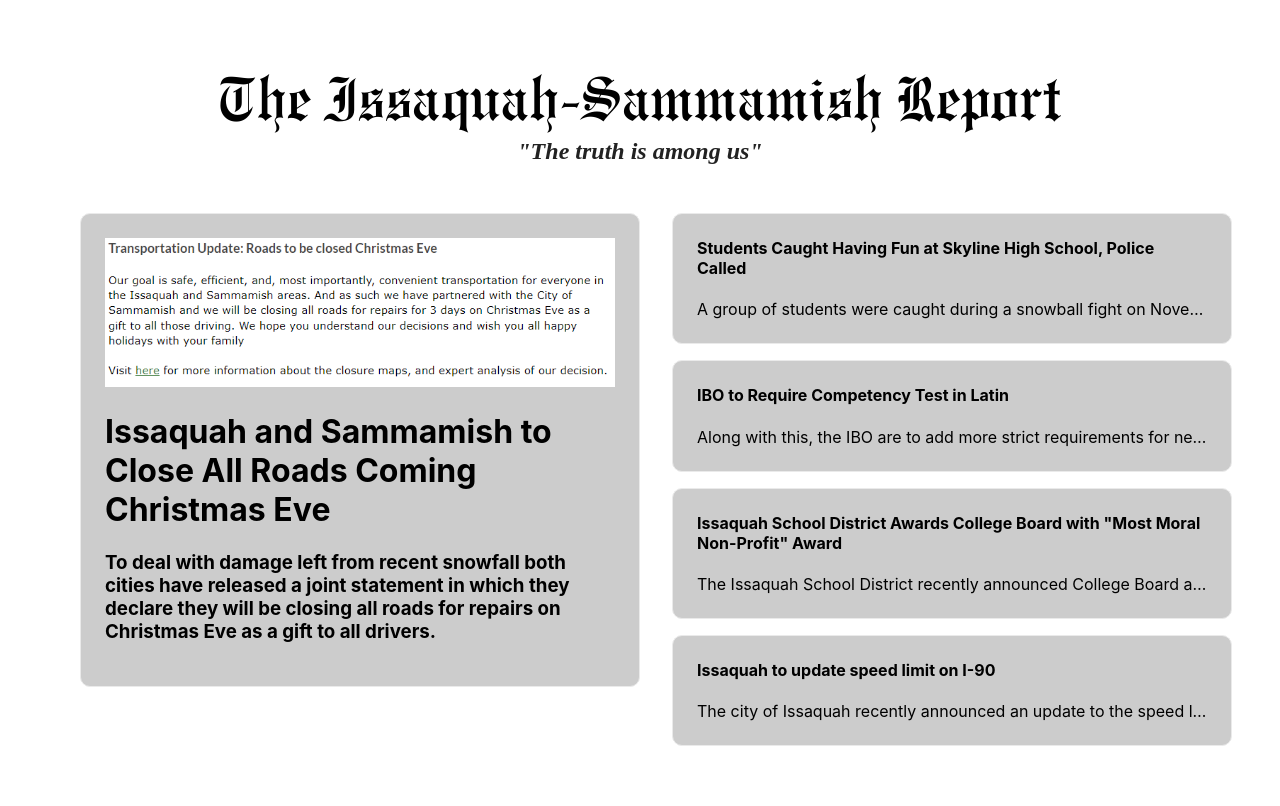
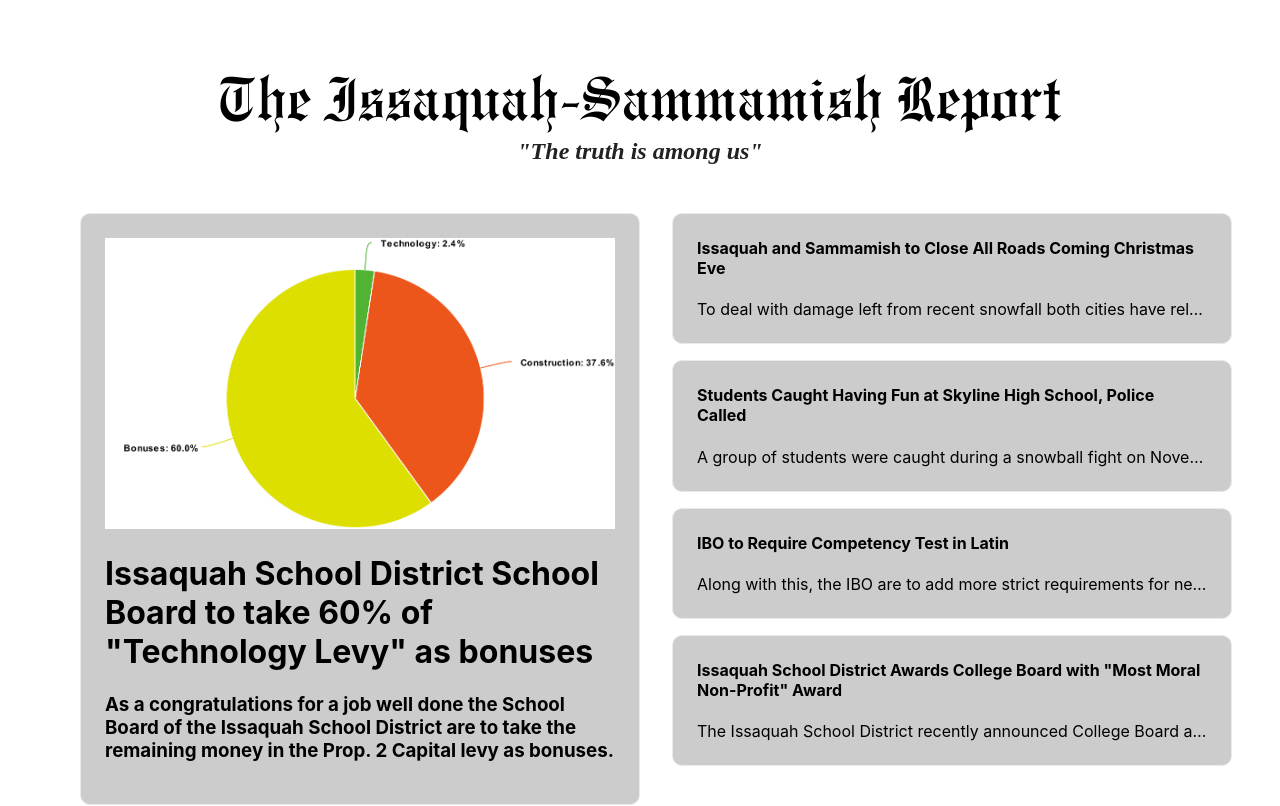
Before and after one commit to I-SReport/I-SReport.github.io, a Next.js app: page / in a window 1280 px wide. Shown: the top 806 px of the page. Built offline with nearby package versions, Linux system fonts and the light colour scheme.

Commit message:
new article

```diff
--- a/data/articles.json
+++ b/data/articles.json
@@ -1,4 +1,12 @@
 [
+  {
+    "name": "Issaquah School District School Board to take 60% of \"Technology Levy\" as bonuses",
+    "content": "technology-levy",
+    "brief": "As a congratulations for a job well done the School Board of the Issaquah School District are to take the remaining money in the Prop. 2 Capital levy as bonuses.",
+    "image": "/article_images/technology-levy/chart.png",
+    "author": "Derek Leeman",
+    "date": "December 16th, 2022"
+  },
   {
     "name": "Issaquah and Sammamish to Close All Roads Coming Christmas Eve",
     "content": "roads-closed",
--- a/pages/index.tsx
+++ b/pages/index.tsx
@@ -14,8 +14,6 @@ export default function Home() {
     offset * ARTICLE_VIEW,
     (offset + 1) * ARTICLE_VIEW
   );
-
-  console.log(articleSlice, offset);
 
   return (
     <div className={styles.container}>
```
Also changed, not shown: public/articles/technology-levy.md (added, +11 -0 lines), public/article_images/technology-levy/chart.png (added).
